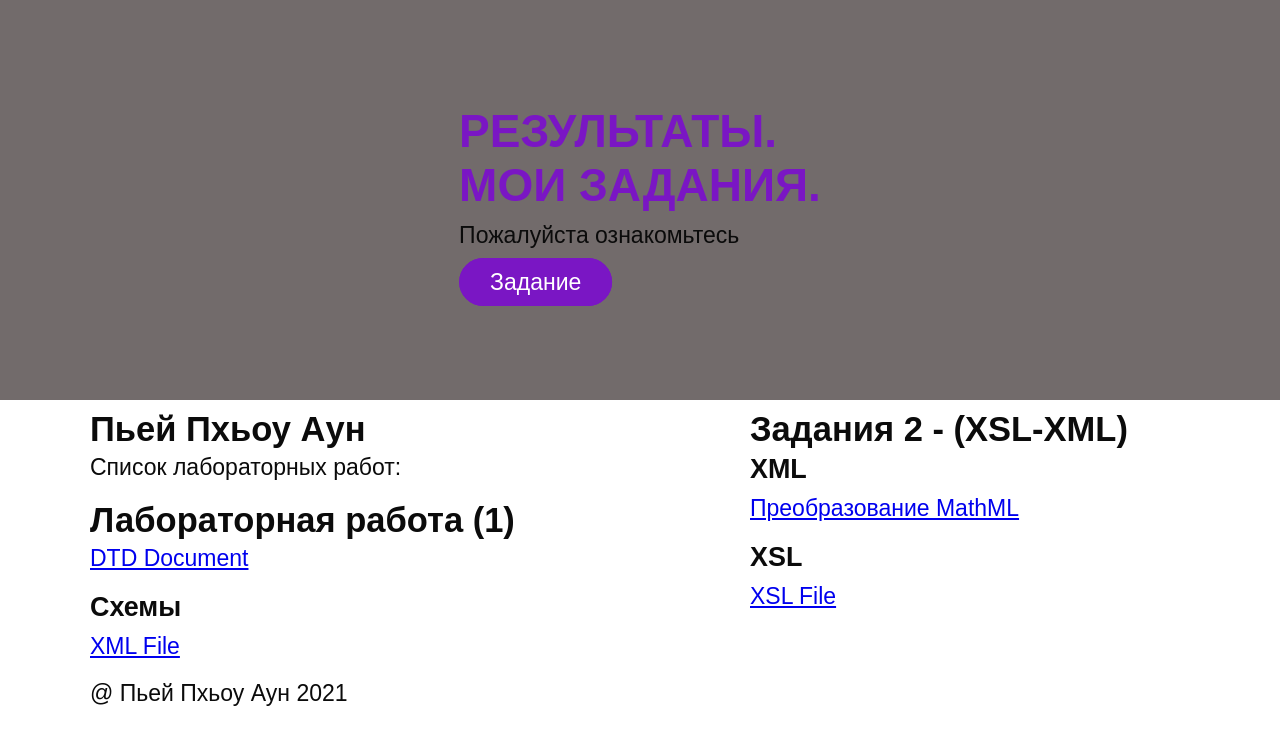
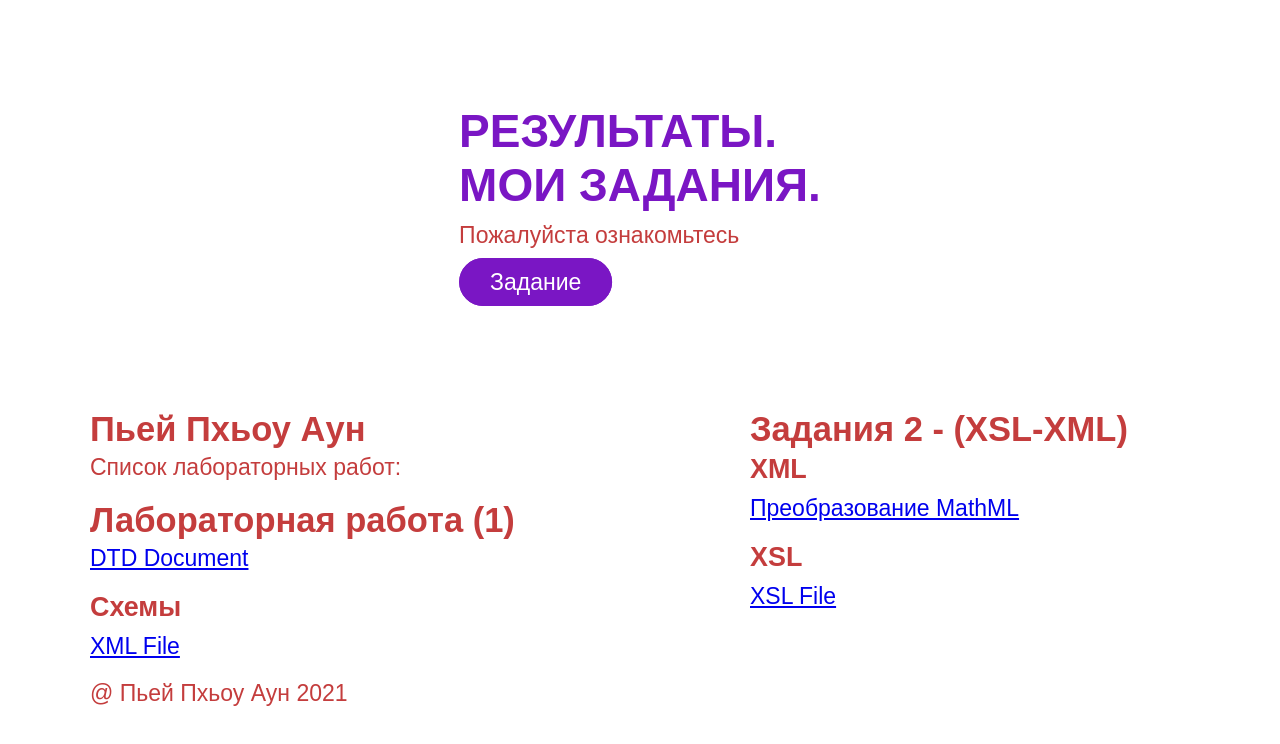
Before and after one commit to PyaePhyoAung-web/PyaePhyoAung-web.github.io, a plain HTML site: page Web-Zadanye/index.html in a window 1280 px wide. Drawn offline with Linux system fonts and the light colour scheme.

Commit message:
Update style.css

```diff
--- a/Web-Zadanye/css/style.css
+++ b/Web-Zadanye/css/style.css
@@ -6,7 +6,7 @@ box-sizing: border-box;
 
 html,body{
 font-size: 23px;
-color: #0b0b0b;
+color: #c43d3d;
 font-weight: 300;
 font-family: sans-serif;
 text-rendering: optimizeLegibility;
@@ -26,7 +26,7 @@ margin: 0;
 }
 
 header{
-background-color: #726b6b;
+background-color: #fff;
 height: 50vh;
 background-position: center;
 background-size: cover;
```
